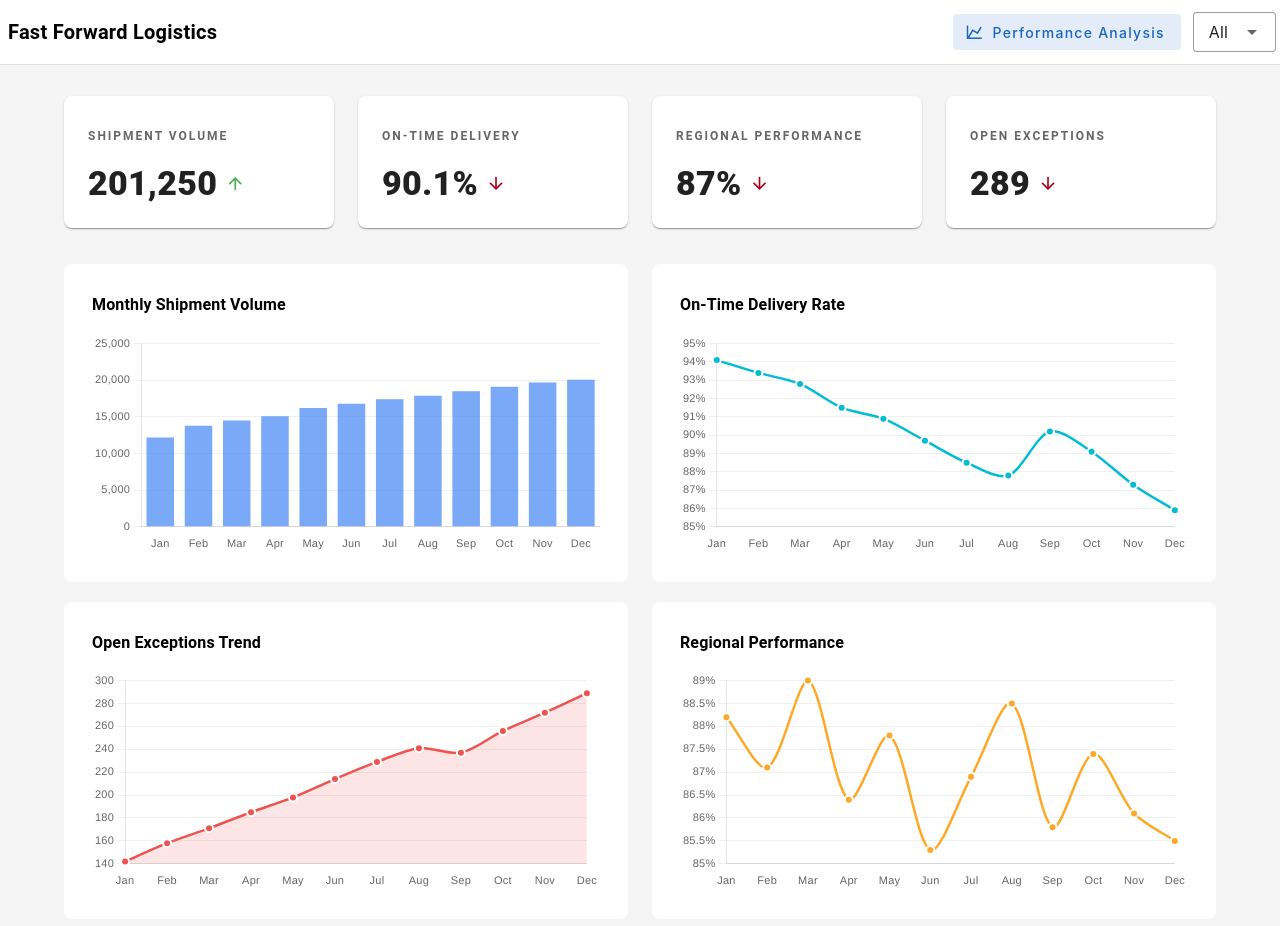
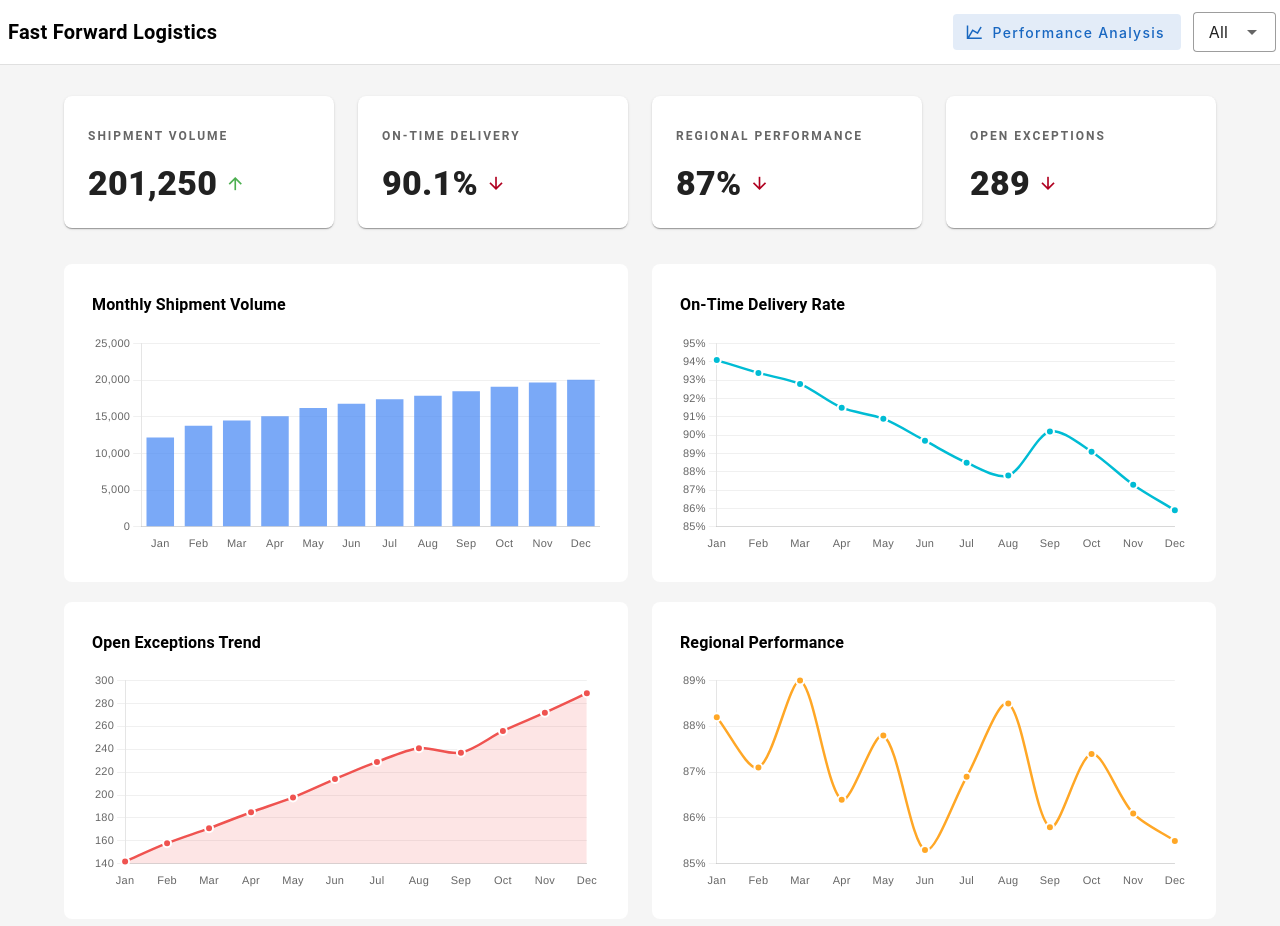
Before and after one commit to matt-penfield/my-dashboard, a Vue app: page / in a window 1280 px wide. Shown: the top 926 px of the page. Built offline with nearby package versions, Linux system fonts and the light colour scheme.

Commit message:
Add y-step-integer prop to ChartCard for integer step size in charts

```diff
--- a/src/App.vue
+++ b/src/App.vue
@@ -131,6 +131,7 @@ const regionalData = computed(() => filteredData.value.map((m) => m.regionalPerf
               :labels="chartLabels"
               color="#ffa726"
               y-suffix="%"
+              y-step-integer
             />
           </v-col>
         </v-row>
--- a/src/components/ChartCard.vue
+++ b/src/components/ChartCard.vue
@@ -23,6 +23,7 @@ const props = defineProps<{
   color?: string
   fill?: boolean
   ySuffix?: string
+  yStepInteger?: boolean
 }>()
 
 const chartData = computed(() => ({
@@ -59,6 +60,7 @@ const chartOptions = computed(() => ({
       grid: { color: 'rgba(0,0,0,0.06)' },
       ticks: {
         font: { size: 11 },
+        stepSize: props.yStepInteger ? 1 : undefined,
         callback: (value: number | string) => {
           const v = Number(value)
           if (props.ySuffix === '%') return v + '%'
```
